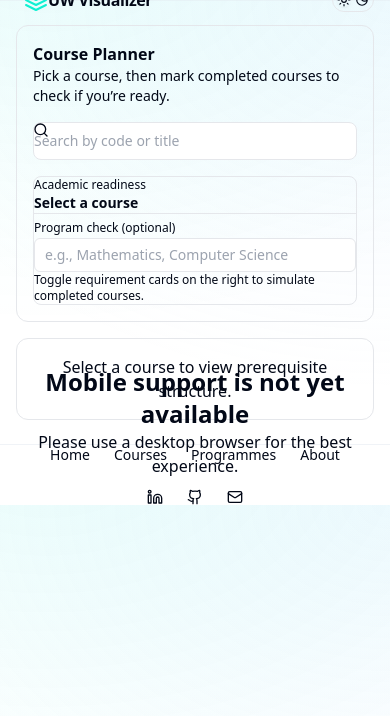
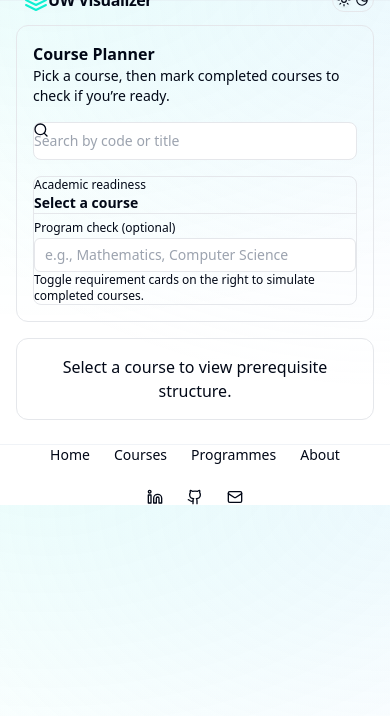
Before and after one commit to dank409/uw-visualizer, a React (Vite) app: page /courses in a window 390 px wide. Shown: the top 716 px of the page. Built offline with nearby package versions, Linux system fonts and the light colour scheme.

Commit message:
fix: remove mobile blocker and silence dev analytics script errors

```diff
--- a/src/app/App.tsx
+++ b/src/app/App.tsx
@@ -4,10 +4,12 @@ import { router } from "./routes"
 import { ThemeProvider } from "@/lib/theme-provider"
 
 export function App() {
+  const isProd = Boolean((import.meta as any)?.env?.PROD)
+
   return (
     <ThemeProvider>
       <RouterProvider router={router} />
-      <Analytics />
+      {isProd ? <Analytics /> : null}
     </ThemeProvider>
   )
 }
--- a/src/app/layout/AppLayout.tsx
+++ b/src/app/layout/AppLayout.tsx
@@ -1,12 +1,9 @@
 import { Outlet } from "react-router-dom"
 import { Navbar } from "./Navbar"
 import { Footer } from "./Footer"
-import { MobileBlocker } from "@/components/MobileBlocker"
-
 export function AppLayout() {
   return (
     <>
-      <MobileBlocker />
       <div className="flex min-h-screen flex-col bg-background text-foreground">
         <Navbar />
         <main className="flex-1">
```
